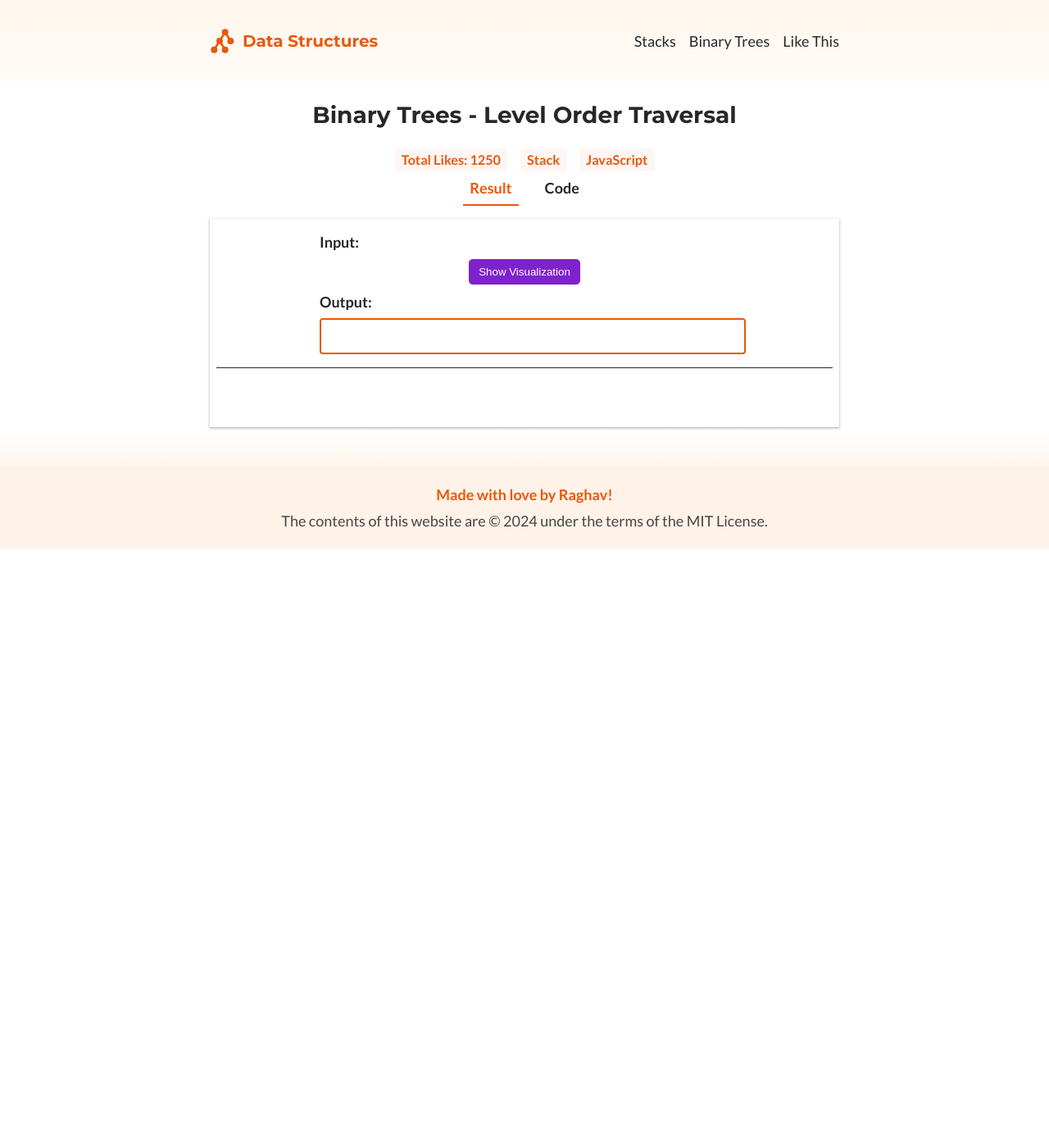
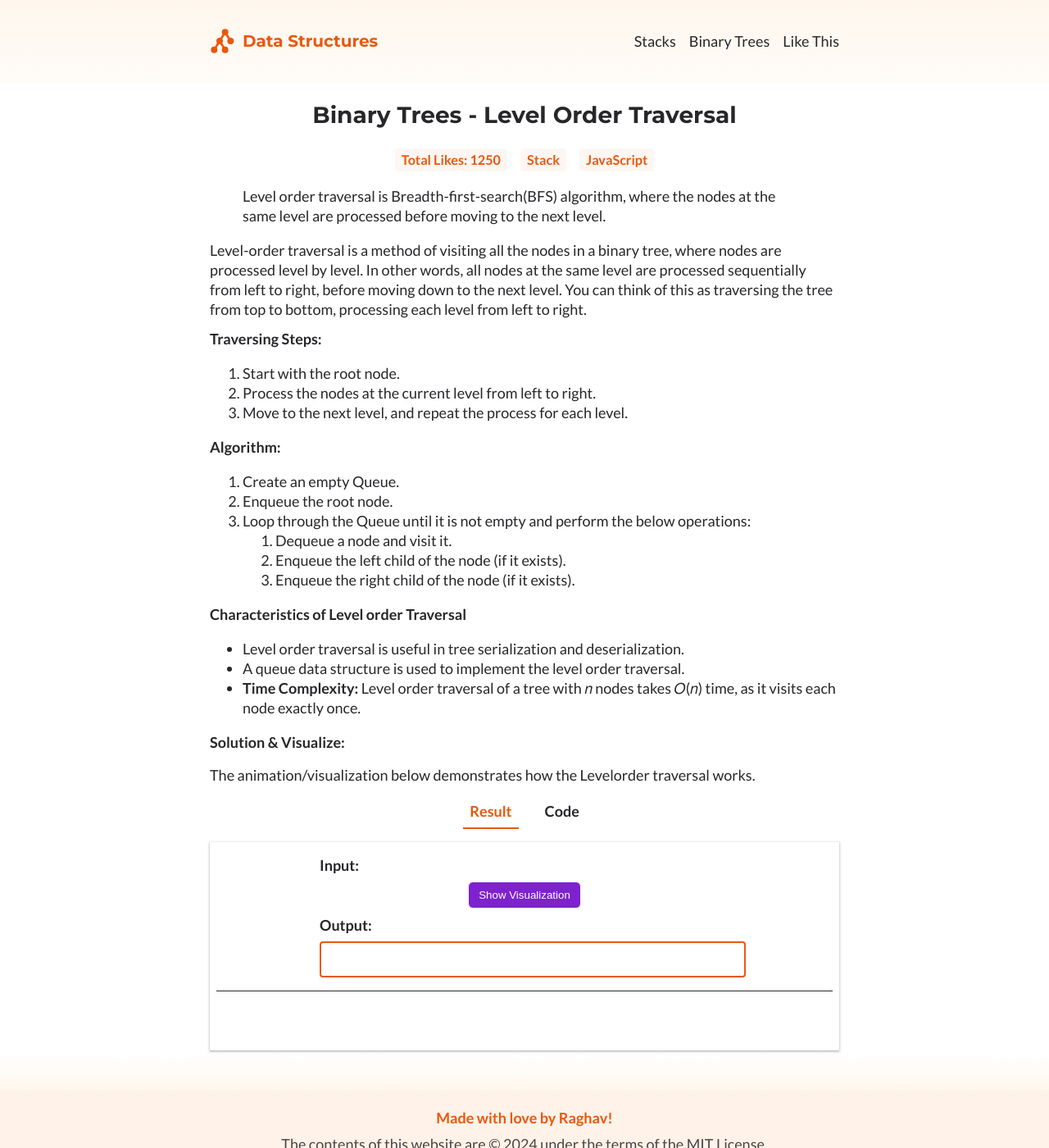
Before and after one commit to raghavendra89/ds-visualizer, a Jekyll site: the page built from _binarytrees/level-order-traversal.md, in a window 1280 px wide and 1400 px high. Shown: the whole window at 82% size. Built offline with Jekyll 4.4.1, drawn with Linux system fonts in a browser that asks for light colours.

Commit message:
Added the content for the binary tree traversal technique pages.

```diff
--- a/_binarytrees/level-order-traversal.md
+++ b/_binarytrees/level-order-traversal.md
@@ -2,3 +2,29 @@
 layout: bt-visualizer
 title: Binary Trees - Level Order Traversal
 ---
+
+> Level order traversal is Breadth-first-search(BFS) algorithm, where the nodes at the same level are processed before moving to the next level.
+
+Level-order traversal is a method of visiting all the nodes in a binary tree, where nodes are processed level by level. In other words, all nodes at the same level are processed sequentially from left to right, before moving down to the next level. You can think of this as traversing the tree from top to bottom, processing each level from left to right.
+
+**Traversing Steps:**
+1. Start with the root node.
+2. Process the nodes at the current level from left to right.
+3. Move to the next level, and repeat the process for each level.
+
+#### Algorithm:
+
+1. Create an empty Queue.
+2. Enqueue the root node.
+3. Loop through the Queue until it is not empty and perform the below operations:
+    1. Dequeue a node and visit it.
+    2. Enqueue the left child of the node (if it exists).
+    3. Enqueue the right child of the node (if it exists).
+
+#### Characteristics of Level order Traversal
+- Level order traversal is useful in tree serialization and deserialization.
+- A queue data structure is used to implement the level order traversal.
+- **Time Complexity:** Level order traversal of a tree with 𝑛 nodes takes 𝑂(𝑛) time, as it visits each node exactly once.
+
+#### Solution & Visualize:
+The animation/visualization below demonstrates how the Levelorder traversal works.
```
Also changed, not shown: _binarytrees/inorder-traversal.md (+26 -0 lines), _binarytrees/postorder-traversal.md (+28 -0 lines), _binarytrees/preorder-traversal.md (+25 -0 lines).
